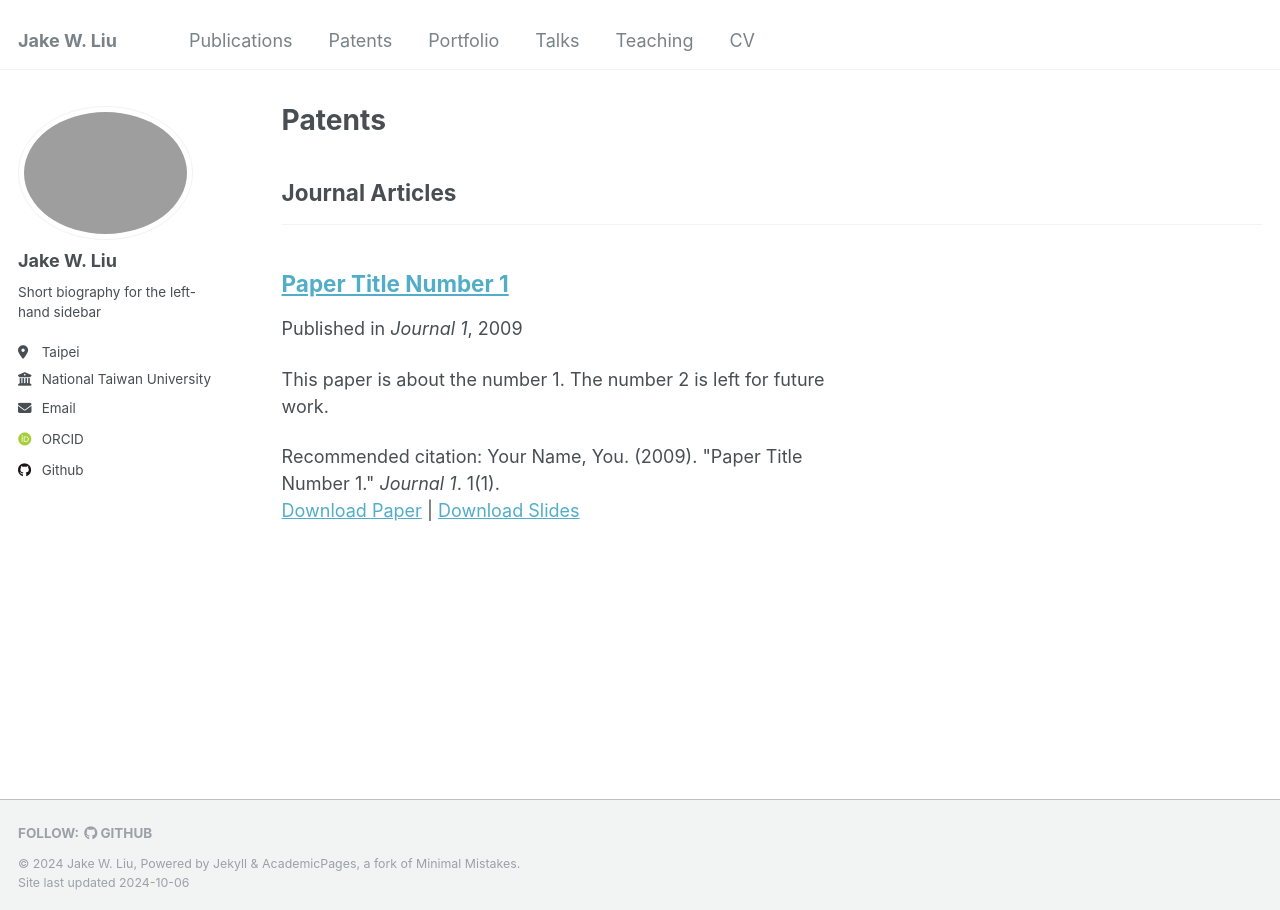
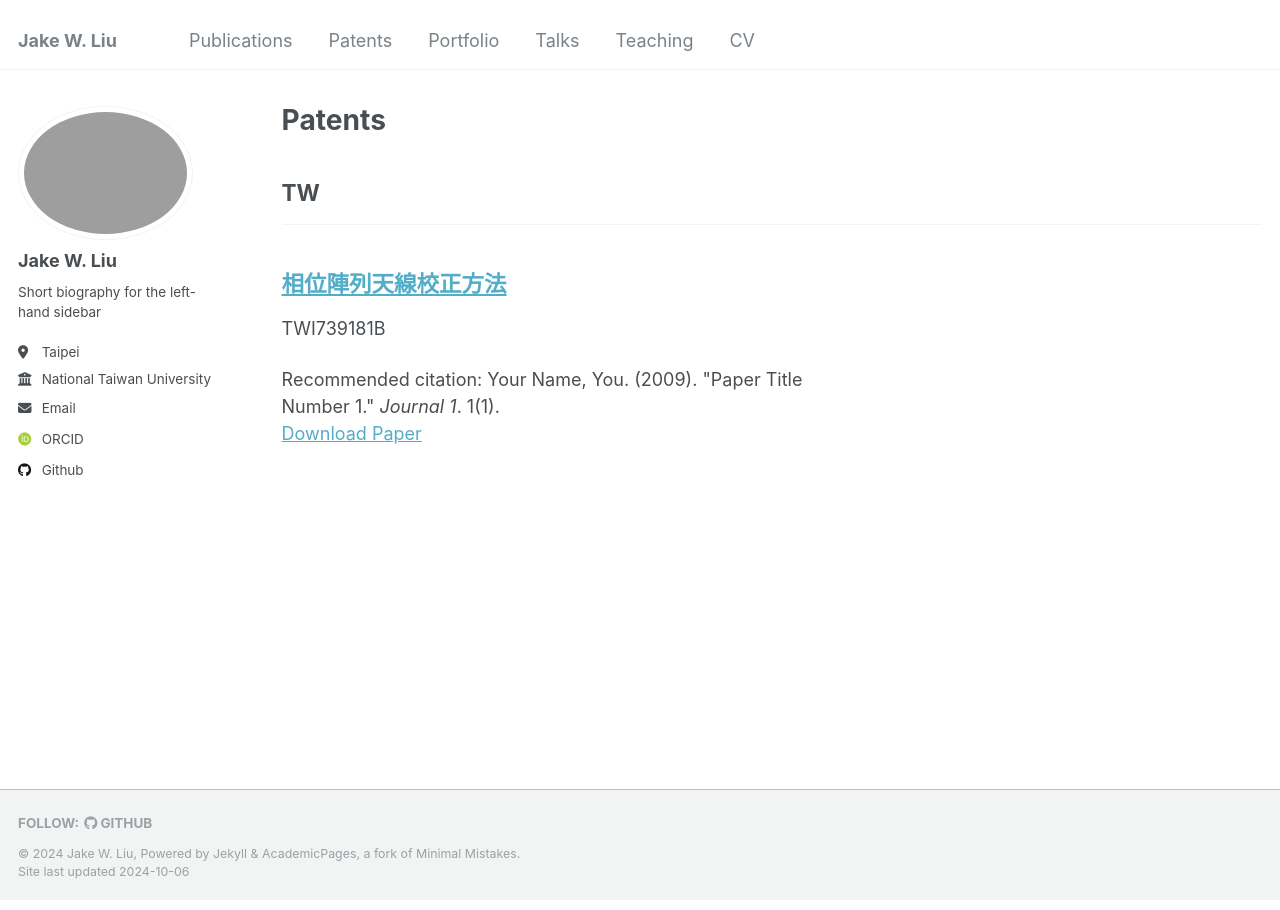
Before and after one commit to akjake616/jwliu, a Jekyll site: the page built from _pages/patents.html, in a window 1280 px wide. Built offline with Jekyll 4.4.1, drawn with Linux system fonts in a browser that asks for light colours; some web fonts are replaced.

Commit message:
minor updates

```diff
--- a/_config.yml
+++ b/_config.yml
@@ -84,12 +84,12 @@ publication_category:
 
 # Patent Category - The following the list of patent categories and their headings
 patent_category:
-  books:
-    title: 'Books'
-  manuscripts:
-    title: 'Journal Articles'
-  conferences:
-    title: 'Conference Papers'
+  taiwan:
+    title: 'TW'
+  america:
+    title: 'US'
+  china:
+    title: 'CN'
 
 # Site Settings
 teaser                   :  # filename of teaser fallback teaser image placed in /images/, .e.g. "500x300.png"
@@ -275,7 +275,7 @@ defaults:
       author_profile: true
       share: true
       comments: true
-  # patents
+  # _patents
   - scope:
       path: ""
       type: patents
--- a/_includes/archive-single.html
+++ b/_includes/archive-single.html
@@ -42,8 +42,10 @@
           <p> {{ post.type }}, <i>{{ post.venue }}</i>, {{ post.date | default: "1900-01-01" | date: "%Y" }} </p>
         {% elsif post.collection == 'publications' %}
           <p>Published in <i>{{ post.venue }}</i>, {{ post.date | default: "1900-01-01" | date: "%Y" }} </p>
+        {% elsif post.collection == 'patents' %}
+          <!-- <p>Published in <i>{{ post.venue }}</i>, {{ post.date | default: "1900-01-01" | date: "%Y" }} </p> -->
         {% elsif post.date %}
-         <p class="page__date"><strong><i class="fa fa-fw fa-calendar" aria-hidden="true"></i> {{ site.data.ui-text[site.locale].date_label | default: "Published:" }}</strong> <time datetime="{{ post.date | default: "1900-01-01" | date_to_xmlschema }}">{{ post.date | default: "1900-01-01" | date: "%B %d, %Y" }}</time></p>
+          <p class="page__date"><strong><i class="fa fa-fw fa-calendar" aria-hidden="true"></i> {{ site.data.ui-text[site.locale].date_label | default: "Published:" }}</strong> <time datetime="{{ post.date | default: "1900-01-01" | date_to_xmlschema }}">{{ post.date | default: "1900-01-01" | date: "%B %d, %Y" }}</time></p>
         {% endif %}
 
     {% if post.excerpt and site.read_more != 'enabled' %}
--- a/_pages/patents.html
+++ b/_pages/patents.html
@@ -23,11 +23,11 @@ author_profile: true
         <h2>{{ category[1].title }}</h2><hr />
         {% assign title_shown = true %}
       {% endunless %}
-      {% include archive-single-patent.html %}
+      {% include archive-single.html %}
     {% endfor %}
   {% endfor %}
 {% else %}
   {% for post in site.patents reversed %}
-    {% include archive-single-patent.html %}
+    {% include archive-single.html %}
   {% endfor %}
 {% endif %}
--- a/_patents/2009-10-01-paper-title-number-1.md
+++ b/_patents/2009-10-01-paper-title-number-1.md
@@ -1,12 +1,12 @@
 ---
-title: "Paper Title Number 1"
+title: "相位陣列天線校正方法"
 collection: patents
-category: manuscripts
+category: taiwan
 permalink: /patent/2009-10-01-paper-title-number-1
-excerpt: 'This paper is about the number 1. The number 2 is left for future work.'
+excerpt: 'TWI739181B'
 date: 2009-10-01
-venue: 'Journal 1'
-slidesurl: 'http://academicpages.github.io/files/slides1.pdf'
+# venue: 'Journal 1'
+# slidesurl: 'http://academicpages.github.io/files/slides1.pdf'
 paperurl: 'http://academicpages.github.io/files/paper1.pdf'
 citation: 'Your Name, You. (2009). &quot;Paper Title Number 1.&quot; <i>Journal 1</i>. 1(1).'
 ---
```
